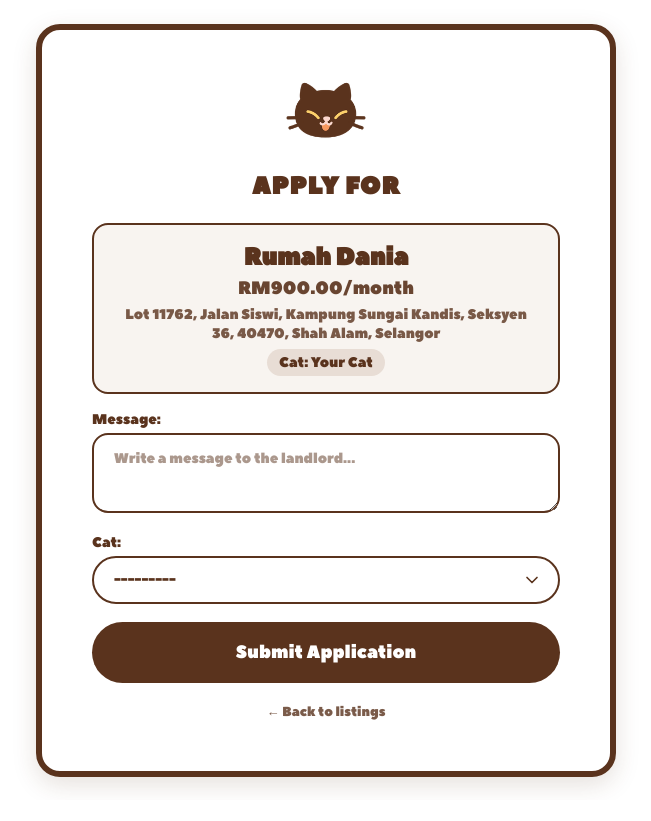
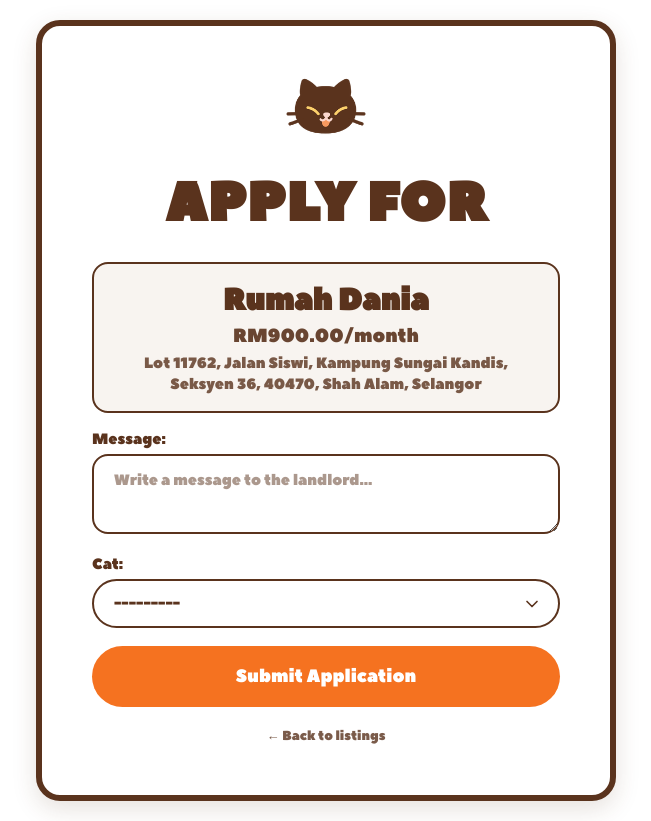
Before and after one commit to fnl9zer/pawport, a Django app: page /properties/1/apply/ in a window 1280 px wide. Shown: the whole page, without its empty margins (314-965 px from the left). Before the commit the page ends 789 px from the top, so only its background shows below. Run offline with Django 5.2, Linux system fonts and the light colour scheme; data comes from the database, SQL or seed files in the repository.

Commit message:
update apply

```diff
--- a/core/templates/core/apply.html
+++ b/core/templates/core/apply.html
@@ -50,7 +50,7 @@
 
         .apply-title {
             font-family: 'PeaceSans', sans-serif;
-            font-size: 24px;
+            font-size: 54px;
             color: #5a331d;
             text-align: center;
             letter-spacing: 1px;
@@ -63,12 +63,12 @@
             border-radius: 16px;
             padding: 16px 20px;
             text-align: center;
-            border: 2px solid #5a331d;
+            border: 2.5px solid #5a331d;
         }
 
         .property-info .name {
             font-family: 'PeaceSans', sans-serif;
-            font-size: 24px;
+            font-size: 30px;
             color: #5a331d;
             font-weight: bold;
             margin-bottom: 2px;
@@ -76,14 +76,14 @@
 
         .property-info .rent {
             font-family: 'PeaceSans', sans-serif;
-            font-size: 18px;
+            font-size: 19px;
             color: #5a331d;
             opacity: 0.9;
         }
 
         .property-info .address {
             font-family: 'PeaceSans', sans-serif;
-            font-size: 14px;
+            font-size: 15px;
             color: #5a331d;
             opacity: 0.8;
             margin-top: 4px;
@@ -91,7 +91,7 @@
 
         .property-info .cat-label {
             font-family: 'PeaceSans', sans-serif;
-            font-size: 14px;
+            font-size: 15px;
             color: #5a331d;
             margin-top: 6px;
             background-color: #e8ddd5;
@@ -113,7 +113,7 @@
 
         .form-group label {
             font-family: 'PeaceSans', sans-serif;
-            font-size: 14px;
+            font-size: 15px;
             color: #5a331d;
             display: block;
             margin-bottom: 4px;
@@ -128,7 +128,7 @@
             border: 2.5px solid #5a331d;
             background-color: #ffffff;
             font-family: 'PeaceSans', sans-serif;
-            font-size: 14px;
+            font-size: 15px;
             color: #5a331d;
             outline: none;
             transition: border-color 0.3s;
@@ -175,7 +175,7 @@
             padding: 18px;
             border-radius: 50px;
             border: none;
-            background-color: #5a331d;
+            background-color: #f57220;
             color: white;
             font-family: 'PeaceSans', sans-serif;
             font-size: 18px;
@@ -351,7 +361,6 @@
             <div class="name">{{ property.title }}</div>
             <div class="rent">RM{{ property.monthly_rent }}/month</div>
             <div class="address">{{ property.address }}, {{ property.state }}</div>
-            <div class="cat-label">Cat: {{ cat_name|default:"Your Cat" }}</div>
         </div>
 
         <form method="post">
```
Also changed, not shown: other parts of core/templates/core/apply.html (+33 -24 lines).
